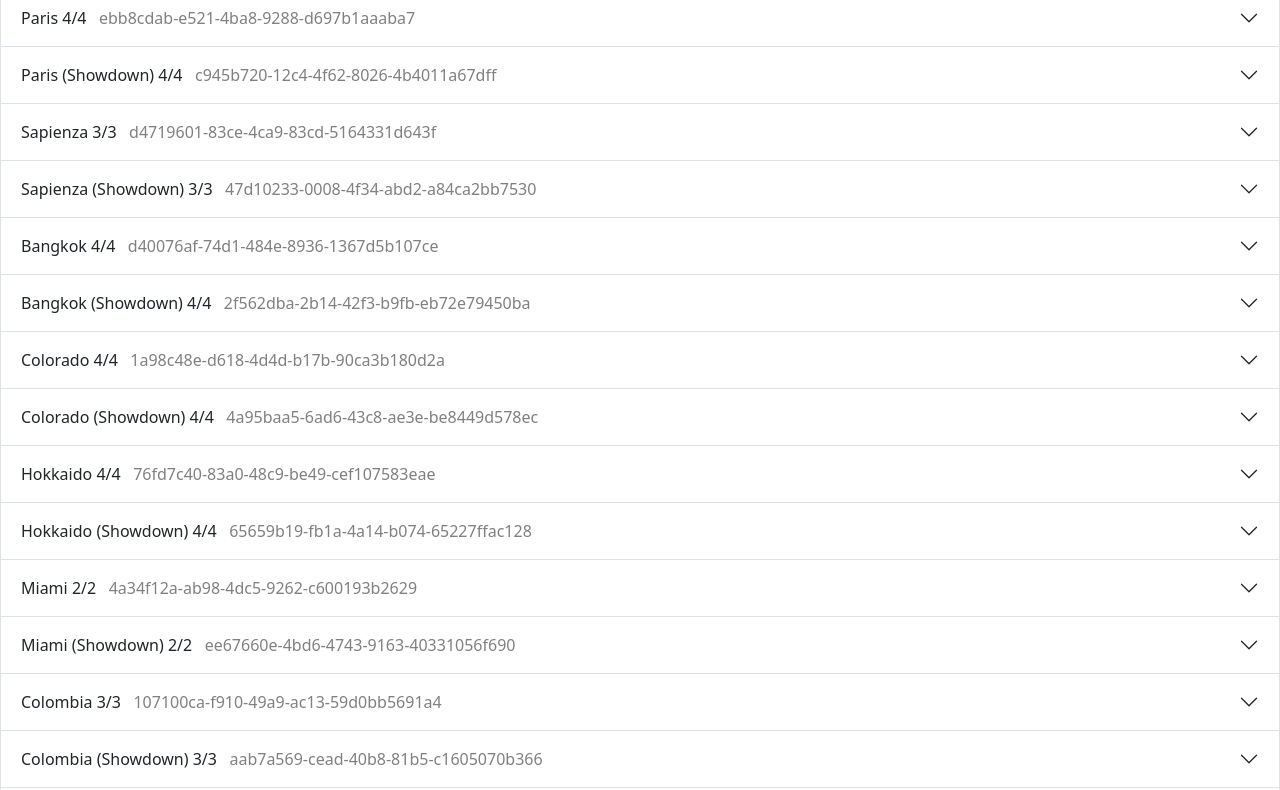
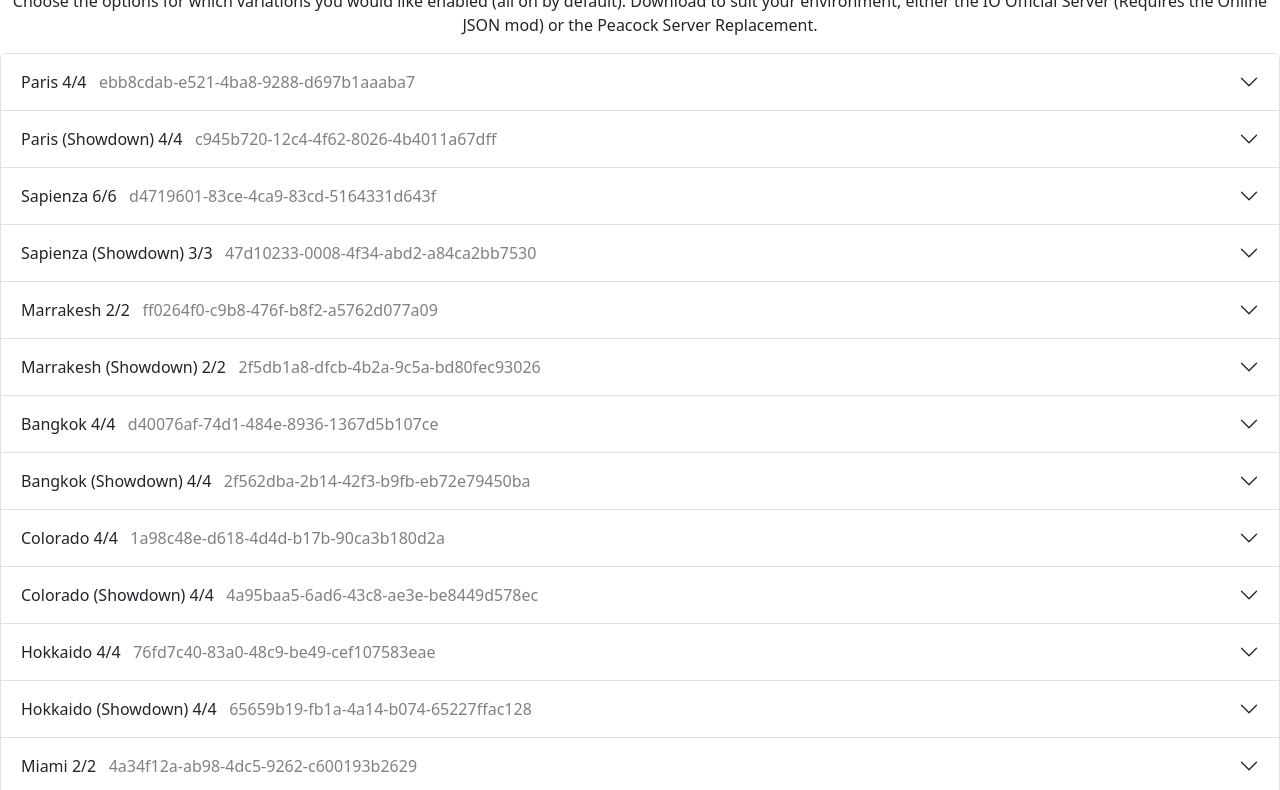
Before and after one commit to piepieonline/h3-freelancer-variations-configuration, a plain HTML site: page index.html in a window 1280 px wide. Shown: the part 67-857 px from the top of the page. Drawn offline with nearby package versions, Linux system fonts and the light colour scheme.

Commit message:
Updated for 0.9 playtest

```diff
--- a/friendlyNames.js
+++ b/friendlyNames.js
@@ -14,6 +14,8 @@ export const guidToName = {
     "dac2d6fd-4f25-4a63-b338-aef458c05a7f": "Whittleton Creek",
     "4a34f12a-ab98-4dc5-9262-c600193b2629": "Miami",
     "37be638c-4265-4622-9326-8835b8535180": "Isle of Sgàil",
+    "ff0264f0-c9b8-476f-b8f2-a5762d077a09": "Marrakesh",
+    "89500fa3-2466-4c52-8b90-9890cc5039ee": "Mendoza",
     "3e72588a-46ea-4cb8-a10f-e2242ca8cc99": "Ambrose Island (Showdown)",
     "65659b19-fb1a-4a14-b074-65227ffac128": "Hokkaido (Showdown)",
     "c945b720-12c4-4f62-8026-4b4011a67dff": "Paris (Showdown)",
@@ -28,7 +30,9 @@ export const guidToName = {
     "5162c4a1-4b07-43b1-82ad-37c9e350764c": "Chongqing (Showdown)",
     "6efd360a-5f78-44ac-9823-df077018c2b3": "Whittleton Creek (Showdown)",
     "ee67660e-4bd6-4743-9163-40331056f690": "Miami (Showdown)",
-    "aa6447f6-7566-4e54-b1c9-15fa3d4acb39": "Isle of Sgàil (Showdown)"
+    "aa6447f6-7566-4e54-b1c9-15fa3d4acb39": "Isle of Sgàil (Showdown)",
+    "2f5db1a8-dfcb-4b2a-9c5a-bd80fec93026": "Marrakesh (Showdown)",
+    "8caa8f0e-ac39-4088-95c1-42075afe8213": "Mendoza (Showdown)"
 };
 
 export const brickToName = {
@@ -66,6 +70,9 @@ export const brickToName = {
     "assembly:/_pro/scenes/missions/coastaltown/tod_mild_sunset.brick": "ETs - Sunset",
     "assembly:/_pro/scenes/missions/coastaltown/tod_ebola_night.brick": "Night",
     "assembly:/_pro/scenes/missions/coastaltown/gamechanger_wild card_jasmine.brick": "Vanilla",
+    "assembly:/_pro/scenes/missions/coastaltown/mission_mild_author.brick": "Author",
+    "assembly:/_pro/scenes/missions/coastaltown/mission_mild_landslide.brick": "Landslide",
+    "assembly:/_pro/scenes/missions/coastaltown/tod_landslide_day.brick": "Landslide (Summer Day)",
     "assembly:/_pro/scenes/missions/ancestral/tod_midday.brick": "Day",
     "assembly:/_pro/scenes/missions/ancestral/override_bridge.brick": "Vanilla",
     "assembly:/_pro/scenes/missions/ancestral/mission_mild_dgs.brick": "Garden Show (Day)",
@@ -77,16 +84,26 @@ export const brickToName = {
     "assembly:/_pro/scenes/missions/mumbai/tod_night.brick": "Night",
     "assembly:/_pro/scenes/missions/mumbai/tod_midday.brick": "Day",
     "assembly:/_pro/scenes/missions/mumbai/gamechanger_monkshood_holyman_override.brick": "Vanilla",
-    "assembly:/_pro/scenes/missions/wet/tod_redsnapper_cloudy.brick": "The Rage - Cloudy Day",
-    "assembly:/_pro/scenes/missions/wet/tod_midday.brick": "Midday",
+    "assembly:/_pro/scenes/missions/wet/tod_mild_cloudy.brick": "Rainy Day - Facility Meltdown",
+    "assembly:/_pro/scenes/missions/wet/tod_mild_et_midday.brick": "The Rage - Midday",
     "assembly:/_pro/scenes/missions/wet/mission_mild_mahjong.brick": "Vanilla",
+    "assembly:/_pro/scenes/missions/wet/tod_cloudy.brick": "Rainy Day",
+    "assembly:/_pro/scenes/missions/wet/tod_et_midday.brick": "The Rage - Midday",
+    "assembly:/_pro/scenes/missions/wet/mission_hot_mahjong.brick": "Vanilla",
     "assembly:/_pro/scenes/missions/skunk/tod_elusive_night.brick": "The Serial Killer - Night",
     "assembly:/_pro/scenes/missions/skunk/override_solitaire.brick": "Vanilla",
     "assembly:/_pro/scenes/missions/miami/tod_night_ass.brick": "A Silver Tongue - Night",
     "assembly:/_pro/scenes/missions/miami/override_pinochle.brick": "Vanilla",
     "assembly:/_pro/scenes/missions/theark/tod_day_ets_mild.brick": "ETs - Day",
     "assembly:/_pro/scenes/missions/theark/tod_day_ets.brick": "ETs - Day",
-    "assembly:/_pro/scenes/missions/theark/gamechanger_magpie_locked_jail_door.brick": "Vanilla"
+    "assembly:/_pro/scenes/missions/theark/gamechanger_magpie_locked_jail_door.brick": "Vanilla",
+    "assembly:/_PRO/Scenes/missions/elegant/ets_midday_mild.brick": "ETs",
+    "assembly:/_pro/scenes/missions/elegant/override_sapo.brick": "Asado Lunch - Midday",
+    "assembly:/_PRO/Scenes/missions/elegant/ets_midday.brick": "ETs",
+    "assembly:/_pro/scenes/missions/marrakesh/mission_mild_python.brick": "A House Build On Sand",
+    "assembly:/_pro/scenes/missions/marrakesh/mission_mild_mancala.brick": "Vanilla",
+    "assembly:/_pro/scenes/missions/marrakesh/mission_hot_python.brick": "A House Build On Sand",
+    "assembly:/_pro/scenes/missions/marrakesh/mission_hot_mancala.brick": "Vanilla"
 };
 
 export const displayOrder = [
@@ -95,6 +112,9 @@ export const displayOrder = [
 
     "d4719601-83ce-4ca9-83cd-5164331d643f",
     "47d10233-0008-4f34-abd2-a84ca2bb7530",
+
+    "ff0264f0-c9b8-476f-b8f2-a5762d077a09",
+    "2f5db1a8-dfcb-4b2a-9c5a-bd80fec93026",
 
     "d40076af-74d1-484e-8936-1367d5b107ce",
     "2f562dba-2b14-42f3-b9fb-eb72e79450ba",
@@ -132,6 +152,9 @@ export const displayOrder = [
     "4d9b38ab-5ea8-4bc3-8fbe-273a36c72731",
     "5162c4a1-4b07-43b1-82ad-37c9e350764c",
 
+    "89500fa3-2466-4c52-8b90-9890cc5039ee",
+    "8caa8f0e-ac39-4088-95c1-42075afe8213",
+
     "060a48f0-117b-4b22-a165-111fd4a5b745",
     "3e72588a-46ea-4cb8-a10f-e2242ca8cc99"
 ];
--- a/index.html
+++ b/index.html
@@ -3,19 +3,21 @@
     <head>
         <meta charset="utf-8">
         <meta name="viewport" content="width=device-width, initial-scale=1">
-        <title>Freelancer Variations TOD Configuration</title>
+        <title>Hitman 3 Freelancer Variations Configuration</title>
         <link href="https://cdn.jsdelivr.net/npm/bootstrap@5.2.3/dist/css/bootstrap.min.css" rel="stylesheet" integrity="sha384-rbsA2VBKQhggwzxH7pPCaAqO46MgnOM80zW1RWuH61DGLwZJEdK2Kadq2F9CUG65" crossorigin="anonymous">
     </head>
     <body>
-        <h1 style="text-align: center">Hitman 3 Freelancer Variations Configurator</h1>
+        <h1 style="text-align: center">Hitman 3 Freelancer Variations</h1>
+
+        <p style="text-align: center">Choose the options for which variations you would like enabled (all on by default). Download to suit your environment, either the IO Official Server (Requires the <a>Online JSON</a> mod) or the <a>Peacock Server Replacement</a>.</p>
 
         <div id="radio-parent">
 
         </div>
 
         <div style="display: flex; margin: 5px; justify-content: center;" >
+            <button type="button" class="btn btn-primary" style="margin: 5px;" onclick="generateOnline()">Generate (IO)</button>
             <button type="button" class="btn btn-primary" style="margin: 5px;" onclick="generatePeacock()">Generate (Peacock)</button>
-            <button type="button" class="btn btn-primary" style="margin: 5px;" onclick="generateOnline()">Generate (IO)</button>
         </div>
 
         <script src="https://cdn.jsdelivr.net/npm/bootstrap@5.2.3/dist/js/bootstrap.bundle.min.js" integrity="sha384-kenU1KFdBIe4zVF0s0G1M5b4hcpxyD9F7jL+jjXkk+Q2h455rYXK/7HAuoJl+0I4" crossorigin="anonymous"></script>
--- a/index.js
+++ b/index.js
@@ -1,5 +1,5 @@
 (async () => {
-    const { missions } = await import("./missions.js");
+    const { missions, missionsToClear, hardBricks } = await import("./missions.js");
     const { guidToName, brickToName, displayOrder } = await import("./friendlyNames.js");
 
     const selectedMissions = {};
@@ -71,44 +71,25 @@
 
     window.generateOnline = () => {
         var missionJson = {
-            "mod": "KevinRudd.FreelancerVariations",
-            "forceEnable": true,
-            "forceDisable": false,
             "patches": []
         };
 
         Object.keys(selectedMissions).forEach(mission => {
             missionJson.patches.push({
-                "matchers": [
-                    {
-                        "target": "/Contract/Metadata/Id",
-                        "value": mission
-                    },
-                    {
-                        "target": "/Contract/Metadata/Type",
-                        "value": "evergreen"
-                    }
-                ],
-                "applyAtLeastOnePatch": true,
-                "randomPatchOptions": [
-                    [
-                        {
-                            "op": "add",
-                            "path": "/Contract/Data/RandomBricks/TimeOfDay",
-                            "value": []
-                        }
-                    ]
-                ]
+                "id": mission,
+                "bricks": [],
+                "hardBricks": hardBricks[mission] || [],
+                "clearDefaultBricks": missionsToClear[mission] === true
             });
             Object.keys(selectedMissions[mission]).forEach(brick => {
                 if(selectedMissions[mission][brick])
                 {
-                    missionJson.patches[missionJson.patches.length - 1].randomPatchOptions[0][0].value.push(brick);
+                    missionJson.patches[missionJson.patches.length - 1].bricks.push(brick);
                 }
             });
         });
 
-        downloadObjectAsJson(missionJson, 'KevinRudd.FreelancerVariations');
+        downloadObjectAsJson(missionJson, 'FreelancerVariations');
     };
 
     function downloadObjectAsJson(exportObj, exportName){
--- a/missions.js
+++ b/missions.js
@@ -34,6 +34,9 @@ export const missions = {
         "assembly:/_pro/scenes/missions/colorado_2/lighting_day.brick"
     ],
     "d4719601-83ce-4ca9-83cd-5164331d643f": [
+        "assembly:/_pro/scenes/missions/coastaltown/mission_mild_author.brick",
+        "assembly:/_pro/scenes/missions/coastaltown/mission_mild_landslide.brick",
+        "assembly:/_pro/scenes/missions/coastaltown/tod_landslide_day.brick",
         "assembly:/_pro/scenes/missions/coastaltown/tod_mild_sunset.brick",
         "assembly:/_pro/scenes/missions/coastaltown/tod_ebola_night.brick",
         "assembly:/_pro/scenes/missions/coastaltown/gamechanger_wild card_jasmine.brick"
@@ -58,8 +61,8 @@ export const missions = {
         "assembly:/_pro/scenes/missions/mumbai/gamechanger_monkshood_holyman_override.brick"
     ],
     "4d9b38ab-5ea8-4bc3-8fbe-273a36c72731": [
-        "assembly:/_pro/scenes/missions/wet/tod_redsnapper_cloudy.brick",
-        "assembly:/_pro/scenes/missions/wet/tod_midday.brick",
+        "assembly:/_pro/scenes/missions/wet/tod_mild_cloudy.brick",
+        "assembly:/_pro/scenes/missions/wet/tod_mild_et_midday.brick",
         "assembly:/_pro/scenes/missions/wet/mission_mild_mahjong.brick"
     ],
     "dac2d6fd-4f25-4a63-b338-aef458c05a7f": [
@@ -132,9 +135,9 @@ export const missions = {
         "assembly:/_pro/scenes/missions/mumbai/gamechanger_monkshood_holyman_override.brick"
     ],
     "5162c4a1-4b07-43b1-82ad-37c9e350764c": [
-        "assembly:/_pro/scenes/missions/wet/tod_redsnapper_cloudy.brick",
-        "assembly:/_pro/scenes/missions/wet/tod_midday.brick",
-        "assembly:/_pro/scenes/missions/wet/mission_mild_mahjong.brick"
+        "assembly:/_pro/scenes/missions/wet/tod_cloudy.brick",
+        "assembly:/_pro/scenes/missions/wet/tod_et_midday.brick",
+        "assembly:/_pro/scenes/missions/wet/mission_hot_mahjong.brick"
     ],
     "6efd360a-5f78-44ac-9823-df077018c2b3": [
         "assembly:/_pro/scenes/missions/skunk/tod_elusive_night.brick",
@@ -147,5 +150,33 @@ export const missions = {
     "aa6447f6-7566-4e54-b1c9-15fa3d4acb39": [
         "assembly:/_pro/scenes/missions/theark/tod_day_ets.brick",
         "assembly:/_pro/scenes/missions/theark/gamechanger_magpie_locked_jail_door.brick"
+    ],
+    "ff0264f0-c9b8-476f-b8f2-a5762d077a09": [
+        "assembly:/_pro/scenes/missions/marrakesh/mission_mild_python.brick",
+        "assembly:/_pro/scenes/missions/marrakesh/mission_mild_mancala.brick"
+    ],
+    "2f5db1a8-dfcb-4b2a-9c5a-bd80fec93026": [
+        "assembly:/_pro/scenes/missions/marrakesh/mission_hot_python.brick",
+        "assembly:/_pro/scenes/missions/marrakesh/mission_hot_mancala.brick"
+    ],
+    "89500fa3-2466-4c52-8b90-9890cc5039ee": [
+        "assembly:/_PRO/Scenes/missions/elegant/ets_midday_mild.brick",
+        "assembly:/_pro/scenes/missions/elegant/override_sapo.brick"
+    ],
+    "8caa8f0e-ac39-4088-95c1-42075afe8213": [
+        "assembly:/_PRO/Scenes/missions/elegant/ets_midday.brick",
+        "assembly:/_pro/scenes/missions/elegant/override_sapo.brick"
     ]
 }
+
+export const missionstoclear = {
+    "d4719601-83ce-4ca9-83cd-5164331d643f": true,
+    "ff0264f0-c9b8-476f-b8f2-a5762d077a09": true,
+    "2f5db1a8-dfcb-4b2a-9c5a-bd80fec93026": true
+}
+
+export const hardbricks = {
+    "d4719601-83ce-4ca9-83cd-5164331d643f": ["assembly:/_pro/scenes/missions/coastaltown/gamechangers_beach_and_square_civilians_are_guards.brick", "assembly:/_pro/scenes/missions/coastaltown/gamechangers_lockalldoors_church.brick", "assembly:/_pro/scenes/missions/coastaltown/gamechangers_towncameras.brick"],
+    "ff0264f0-c9b8-476f-b8f2-a5762d077a09": ["assembly:/_pro/scenes/missions/marrakesh/gamechanger_python_cereus_wild_card.brick", "assembly:/_pro/scenes/missions/marrakesh/gamechangers_big_brother.brick"],
+    "2f5db1a8-dfcb-4b2a-9c5a-bd80fec93026": ["assembly:/_pro/scenes/missions/marrakesh/gamechanger_python_cereus_wild_card.brick", "assembly:/_pro/scenes/missions/marrakesh/gamechangers_big_brother.brick"]
+}
```
